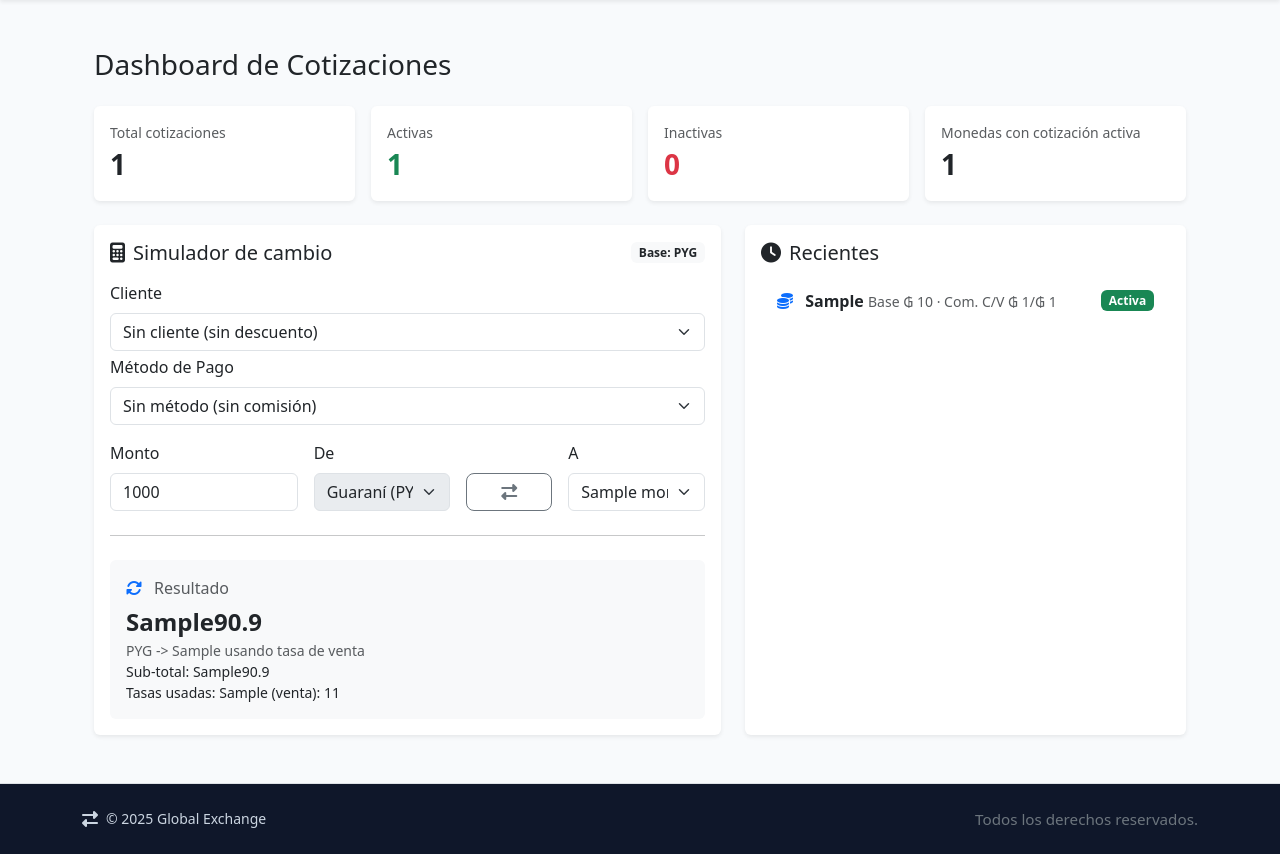
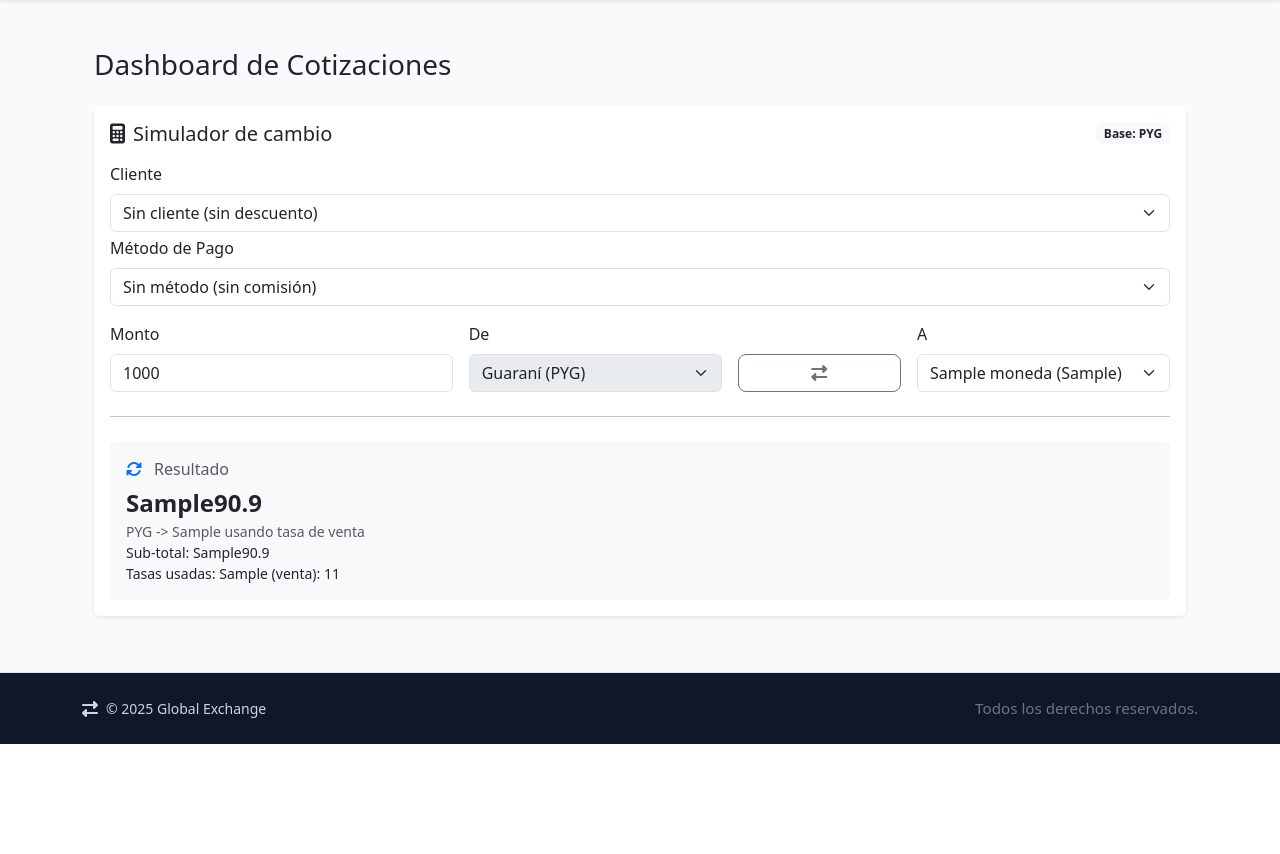
Before and after one commit to ingenieria-software-fpuna/global-exchange, a Django app: page /tasa-cambio/dashboard/ in a window 1280 px wide. Shown: the part 56-910 px from the top of the page. After the commit the page ends 800 px from the top, so only its background shows below. Run offline with Django 5.2, Linux system fonts and the light colour scheme; a user stored in the database is signed in; tables that the repository leaves empty hold one stand-in row (values such as "Sample post").

Commit message:
Quitar los divs de estadistica del dashbpard de simulador y el div de "Recientes"

```diff
--- a/tasa_cambio/templates/tasa_cambio/dashboard.html
+++ b/tasa_cambio/templates/tasa_cambio/dashboard.html
@@ -9,45 +9,10 @@
     <h1 class="h3 mb-0">{{ titulo }}</h1>
   </div>
 
-  <!-- Stats -->
-  <div class="row g-3 mb-4">
-    <div class="col-12 col-sm-6 col-lg-3">
-      <div class="card h-100 shadow-sm">
-        <div class="card-body">
-          <div class="text-muted small">Total cotizaciones</div>
-          <div class="fs-3 fw-bold">{{ total_cotizaciones }}</div>
-        </div>
-      </div>
-    </div>
-    <div class="col-12 col-sm-6 col-lg-3">
-      <div class="card h-100 shadow-sm">
-        <div class="card-body">
-          <div class="text-muted small">Activas</div>
-          <div class="fs-3 fw-bold text-success">{{ cotizaciones_activas }}</div>
-        </div>
-      </div>
-    </div>
-    <div class="col-12 col-sm-6 col-lg-3">
-      <div class="card h-100 shadow-sm">
-        <div class="card-body">
-          <div class="text-muted small">Inactivas</div>
-          <div class="fs-3 fw-bold text-danger">{{ cotizaciones_inactivas }}</div>
-        </div>
-      </div>
-    </div>
-    <div class="col-12 col-sm-6 col-lg-3">
-      <div class="card h-100 shadow-sm">
-        <div class="card-body">
-          <div class="text-muted small">Monedas con cotización activa</div>
-          <div class="fs-3 fw-bold">{{ monedas_con_cotizacion }}</div>
-        </div>
-      </div>
-    </div>
-  </div>
 
   <!-- Simulador de Cambio -->
   <div class="row g-4">
-    <div class="col-12 col-lg-7">
+    <div class="col-12">
       <div class="card shadow-sm">
         <div class="card-body">
           <div class="d-flex align-items-center justify-content-between mb-3">
@@ -131,29 +96,6 @@
       </div>
     </div>
 
-    <div class="col-12 col-lg-5">
-      <div class="card h-100 shadow-sm">
-        <div class="card-body">
-          <h5 class="card-title mb-3"><i class="fas fa-clock me-2"></i>Recientes</h5>
-          <ul class="list-group list-group-flush">
-            {% for t in cotizaciones_recientes %}
-              <li class="list-group-item d-flex justify-content-between align-items-center">
-                <div>
-                  <span class="me-2"><i class="{{ t.moneda.codigo|get_icono_moneda }} text-primary"></i></span>
-                  <strong>{{ t.moneda.codigo }}</strong>
-                  <small class="text-muted">Base {{ t.precio_base|formatear_guaranies }} · Com. C/V {{ t.comision_compra|formatear_guaranies }}/{{ t.comision_venta|formatear_guaranies }}</small>
-                </div>
-                <span class="badge {% if t.es_activa %}bg-success{% else %}bg-secondary{% endif %}">
-                  {% if t.es_activa %}Activa{% else %}Inactiva{% endif %}
-                </span>
-              </li>
-            {% empty %}
-              <li class="list-group-item text-muted">Sin cotizaciones recientes</li>
-            {% endfor %}
-          </ul>
-        </div>
-      </div>
-    </div>
   </div>
 </div>
 
```
